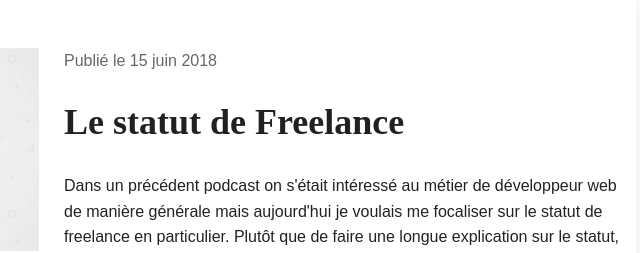
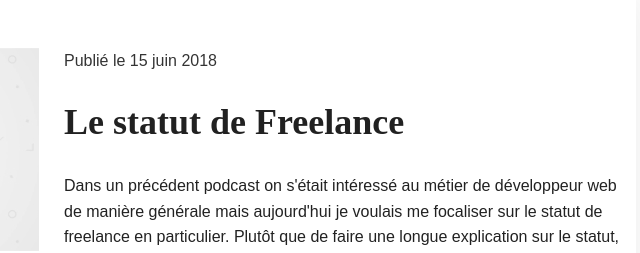
Before and after one commit to Mister-Z-coder/TutoBlog, a plain HTML site: page index.html in a window 1280 px wide. Shown: the part 429-682 px from the top of the page, 269-909 px from the left. Drawn offline with Linux system fonts and the light colour scheme.

Commit message:
Changement ficheir html et css

```diff
--- a/style.css
+++ b/style.css
@@ -146,7 +146,7 @@ body,html{
 
 .article-date{
     font-weight: 300;
-    color: rgba(0, 0, 0, .6);
+    color: rgba(0, 0, 0, .8);
     margin-bottom: 5px;
 }
 
```
